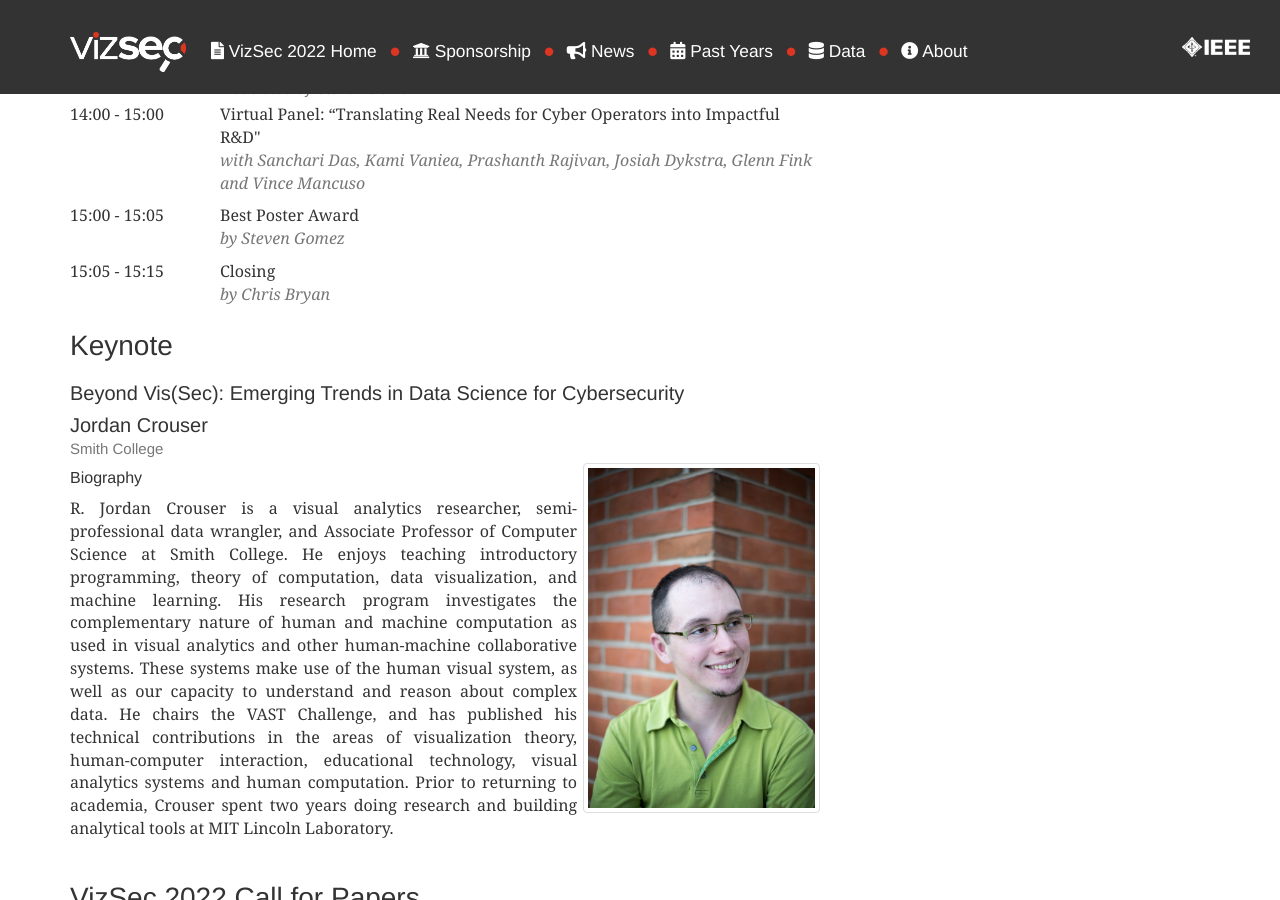
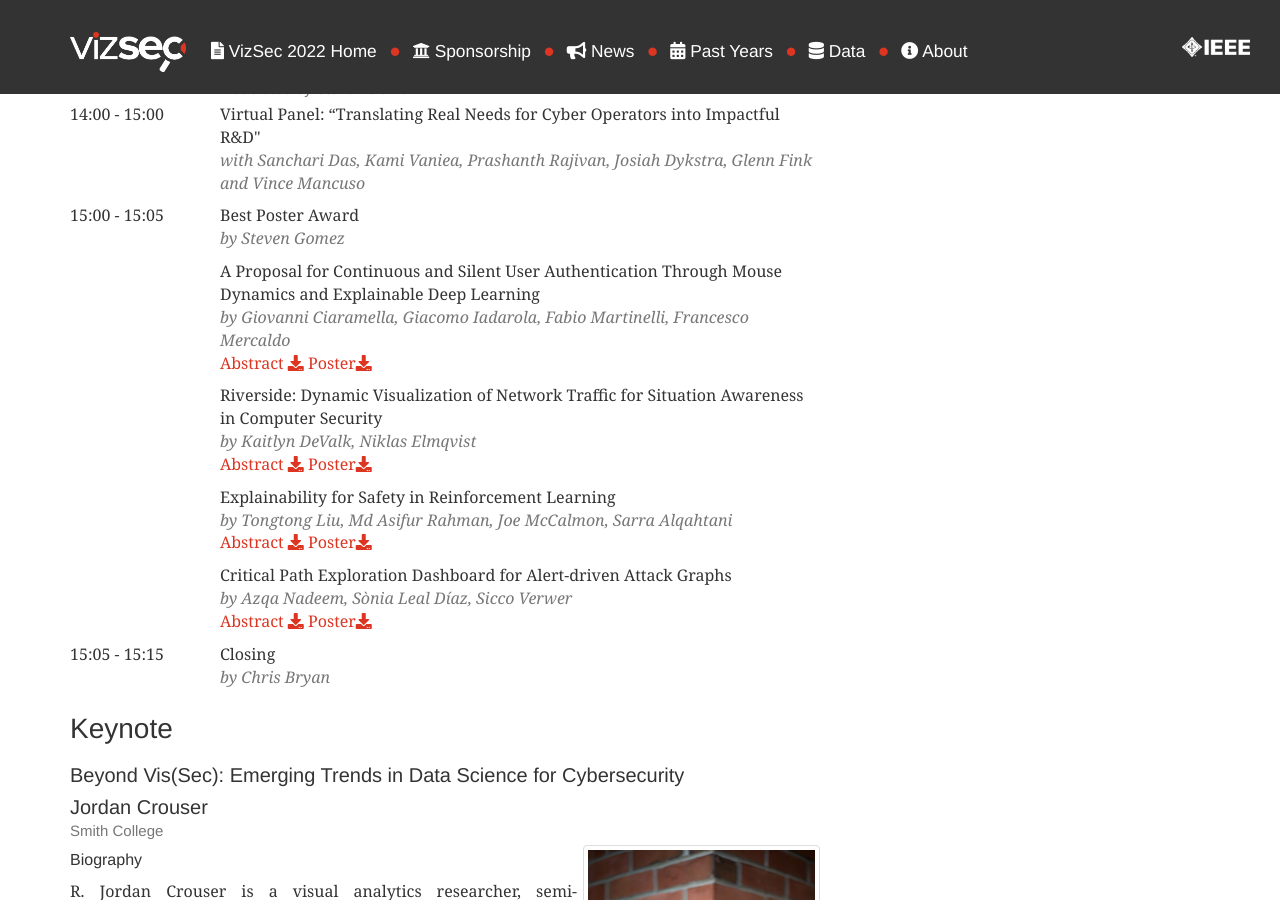
Before and after one commit to vizsec/vizsec.github.io, a Jekyll site: the page built from vizsec2022/index.html, in a window 1280 px wide and 900 px high, scrolled down 1221 px. Built offline with Jekyll 4.4.1, drawn with Linux system fonts in a browser that asks for light colours; nearby versions of some CDN libraries.

Commit message:
add posters

```diff
--- a/vizsec2022/index.html
+++ b/vizsec2022/index.html
@@ -115,6 +115,42 @@ custom_css: cfp_sidebar
         <div class="session-time">15:00 - 15:05</div>
         <div class="session-title">Best Poster Award
             </br><em class="text-muted">by Steven Gomez</em>
+        </div>
+    </div>
+    <div class="row slot">
+        <div class="session-time">&nbsp;</div>
+        <div class="session-title">A Proposal for Continuous and Silent User Authentication Through Mouse Dynamics and Explainable Deep Learning
+            </br><em class="text-muted">by Giovanni Ciaramella, Giacomo Iadarola, Fabio Martinelli, Francesco Mercaldo</em>
+            </br>
+            <a href="/files/2022/vizsec_p1_abstract.pdf" target="_blank" style="border: none; text-indent: 0em;">Abstract <i class="fa fa-download"></i></a>
+            <a href="/files/2022/vizsec_p1_poster.pdf" target="_blank" style="border: none; text-indent: 0em;"> Poster<i class="fa fa-download"></i></a>
+        </div>
+    </div>
+    <div class="row slot">
+        <div class="session-time">&nbsp;</div>
+        <div class="session-title">Riverside: Dynamic Visualization of Network Traffic for Situation Awareness in Computer Security
+            </br><em class="text-muted">by Kaitlyn DeValk, Niklas Elmqvist</em>
+            </br>
+            <a href="/files/2022/vizsec_p2_abstract.pdf" target="_blank" style="border: none; text-indent: 0em;">Abstract <i class="fa fa-download"></i></a>
+            <a href="/files/2022/vizsec_p2_poster.pdf" target="_blank" style="border: none; text-indent: 0em;"> Poster<i class="fa fa-download"></i></a>
+        </div>
+    </div>
+    <div class="row slot">
+        <div class="session-time">&nbsp;</div>
+        <div class="session-title">Explainability for Safety in Reinforcement Learning
+            </br><em class="text-muted">by Tongtong Liu, Md Asifur Rahman, Joe McCalmon, Sarra Alqahtani</em>
+            </br>
+            <a href="/files/2022/vizsec_p3_abstract.pdf" target="_blank" style="border: none; text-indent: 0em;">Abstract <i class="fa fa-download"></i></a>
+            <a href="/files/2022/vizsec_p3_poster.pdf" target="_blank" style="border: none; text-indent: 0em;"> Poster<i class="fa fa-download"></i></a>
+        </div>
+    </div>
+    <div class="row slot">
+        <div class="session-time">&nbsp;</div>
+        <div class="session-title">Critical Path Exploration Dashboard for Alert-driven Attack Graphs
+            </br><em class="text-muted">by Azqa Nadeem, Sònia Leal Díaz, Sicco Verwer</em>
+            </br>
+            <a href="/files/2022/vizsec_p4_abstract.pdf" target="_blank" style="border: none; text-indent: 0em;">Abstract <i class="fa fa-download"></i></a>
+            <a href="/files/2022/vizsec_p4_poster.pdf" target="_blank" style="border: none; text-indent: 0em;"> Poster<i class="fa fa-download"></i></a>
         </div>
     </div>
 
```
Also changed, not shown: 8 other files.
